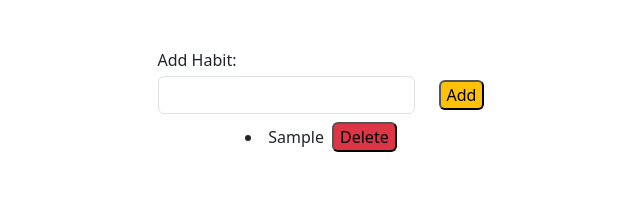
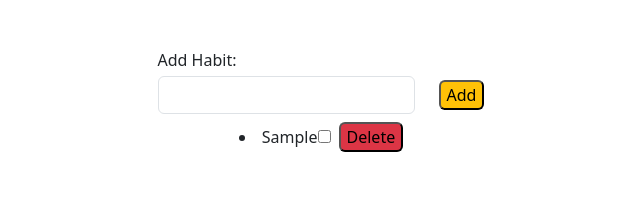
Before and after one commit to MatthewPCope/Habits, a React (Vite) app: page / in a window 1280 px wide. Both pictures are taken after typing "Sample" into the empty fields and a click on the button "Add". Shown: the top 212 px of the page, without its empty margins (319-959 px from the left). Built offline with nearby package versions, Linux system fonts and the light colour scheme.

Commit message:
daily todo list from scratch

```diff
--- a/src/App.jsx
+++ b/src/App.jsx
@@ -6,23 +6,38 @@ function App() {
   const [newHabit, setNewHabit] = useState('')
 
   const addHabit = (title) => {
-    setHabits((currentHabits) => {
-      return [
-        ...currentHabits, { id: crypto.randomUUID(), title}
-      ]
-    })
+    setHabits((currentHabits) => [
+      ...currentHabits, { id: crypto.randomUUID(), title, complete: false}
+    ])
   }
 
-  const submitHandler =(e) => {
+  const submitHandler = (e) => {
     e.preventDefault()
     if(newHabit === '')return
     addHabit(newHabit)
     setNewHabit('')
   }
 
-  const changeHandler = (e) => {
+
+
+  const changeHandler =(e) => {
     setNewHabit(e.target.value)
   }
+
+  const toggleHabit =(id, completed) => {
+    setHabits((currentHabits) => (
+      currentHabits.map((habit) => {
+        if(habit.id === id){
+          return {
+            ...habit, completed
+          }
+        }
+        return habit
+      })
+
+  ))
+}
+
 
   const deleteHabit = (id) => {
     setHabits((currentHabits) => {
@@ -31,6 +46,7 @@ function App() {
       )
     })
   }
+
 
   return (
     <>
@@ -55,7 +71,9 @@ function App() {
             {habits.map((habit) => {
               return(
                 <li key={habit.id}>
-                  {habit.title}
+                  <label>{habit.title}
+                    <input type="checkbox" checked={habit.completed} onChange={(e) => toggleHabit(habit.id, e.target.checked)}/>
+                  </label>
                   <button className="ms-2 rounded bg-danger" onClick={() => deleteHabit(habit.id)}>Delete</button>
                 </li>
               )
```
Also changed, not shown: src/components/Habits.jsx (+20 -0 lines).
